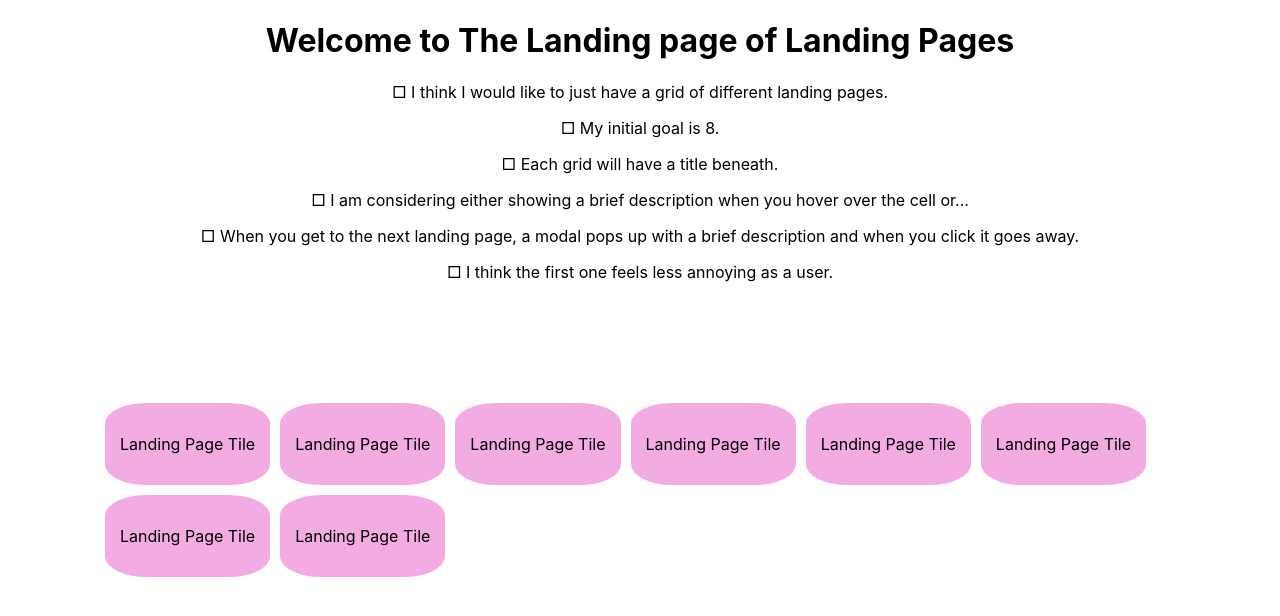
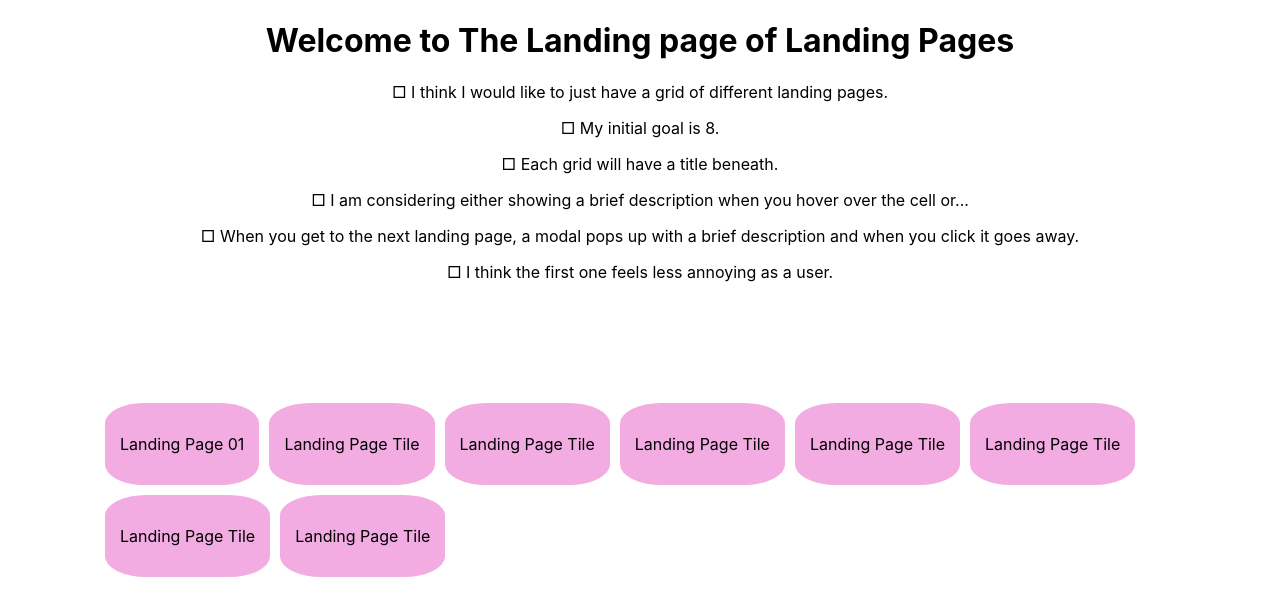
Before and after one commit to jhalton/landing-pages, a React (Create React App) app in the folder landing-pages/: page / in a window 1280 px wide. Shown: the top 616 px of the page. Built offline with nearby package versions, Linux system fonts and the light colour scheme.

Commit message:
Added a conditional to display the tile title if there is one, otherwise display text saying Landing Page Tile

```diff
--- a/landing-pages/src/App.js
+++ b/landing-pages/src/App.js
@@ -1,4 +1,5 @@
 import "./App.css";
+import LandingPageOne from "./components/01LandingPage";
 import LandingPageTile from "./components/LandingPageTile";
 
 function App() {
@@ -22,7 +23,7 @@ function App() {
       <div className="LandingPagesGrid">
         <ul>
           <li className="LandingPageTile">
-            <LandingPageTile />
+            <LandingPageOne />
           </li>
           <li className="LandingPageTile">
             <LandingPageTile />
--- a/landing-pages/src/components/01LandingPage/index.js
+++ b/landing-pages/src/components/01LandingPage/index.js
@@ -1,12 +1,16 @@
 import React from "react";
+import LandingPageTile from "../LandingPageTile";
 
 //going to add props so I can use this component for all the tiles
 // title, screenshot, brief description of the app/project/site
 
 const LandingPageOne = () => {
+  const title = "Landing Page 01";
+  const screenshot = "";
+  const description = "";
   return (
     <div>
-      <h1>01 Landing Page</h1>
+      <LandingPageTile title={title} />
     </div>
   );
 };
--- a/landing-pages/src/components/LandingPageTile/index.js
+++ b/landing-pages/src/components/LandingPageTile/index.js
@@ -1,12 +1,8 @@
 import React from "react";
 import "./LandingPageTile.css";
 
-const LandingPageTile = () => {
-  return (
-    <div>
-      <p>Landing Page Tile</p>
-    </div>
-  );
+const LandingPageTile = ({ title, screenshot, description }) => {
+  return <div>{title ? <p>{title}</p> : <p>Landing Page Tile</p>}</div>;
 };
 
 export default LandingPageTile;
```
